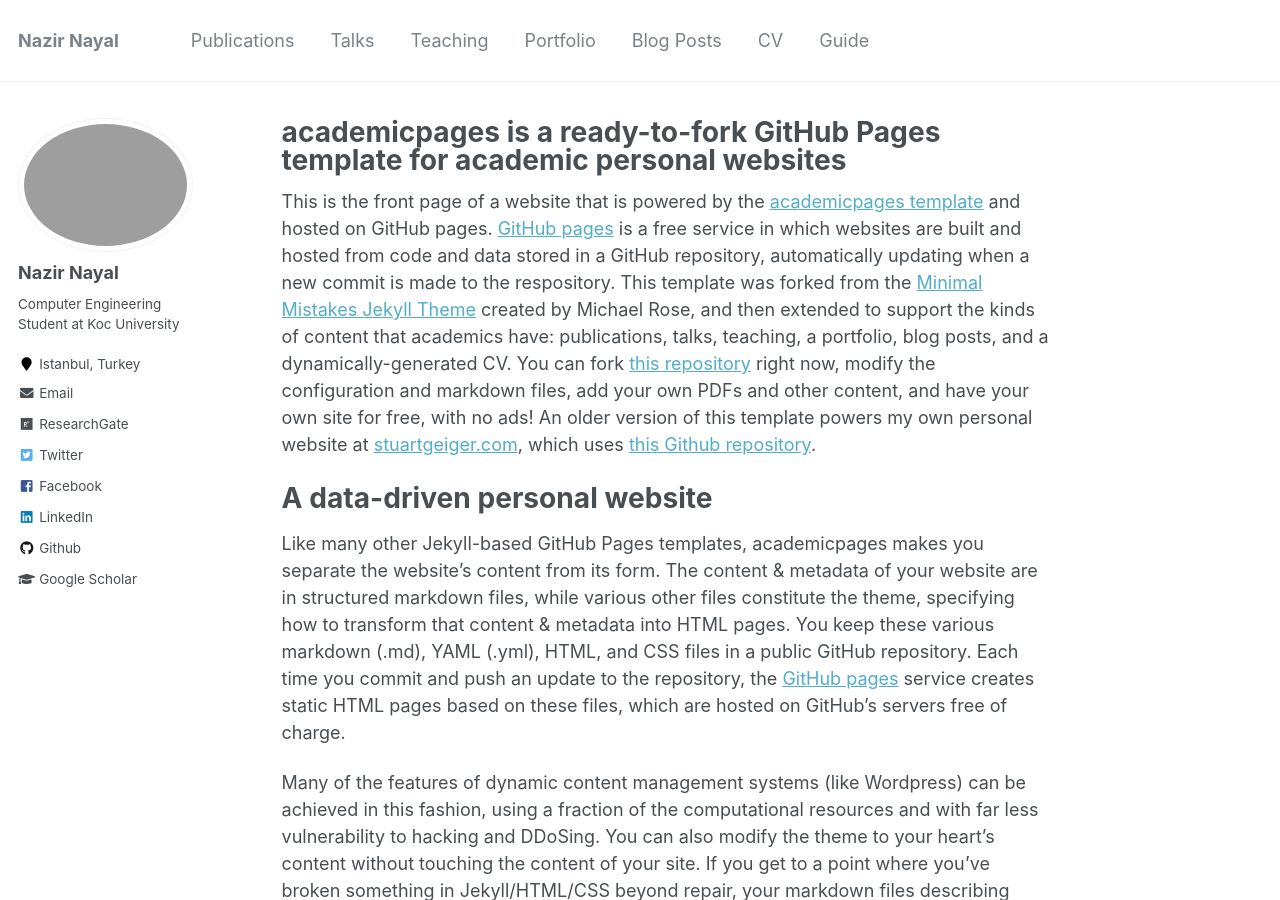
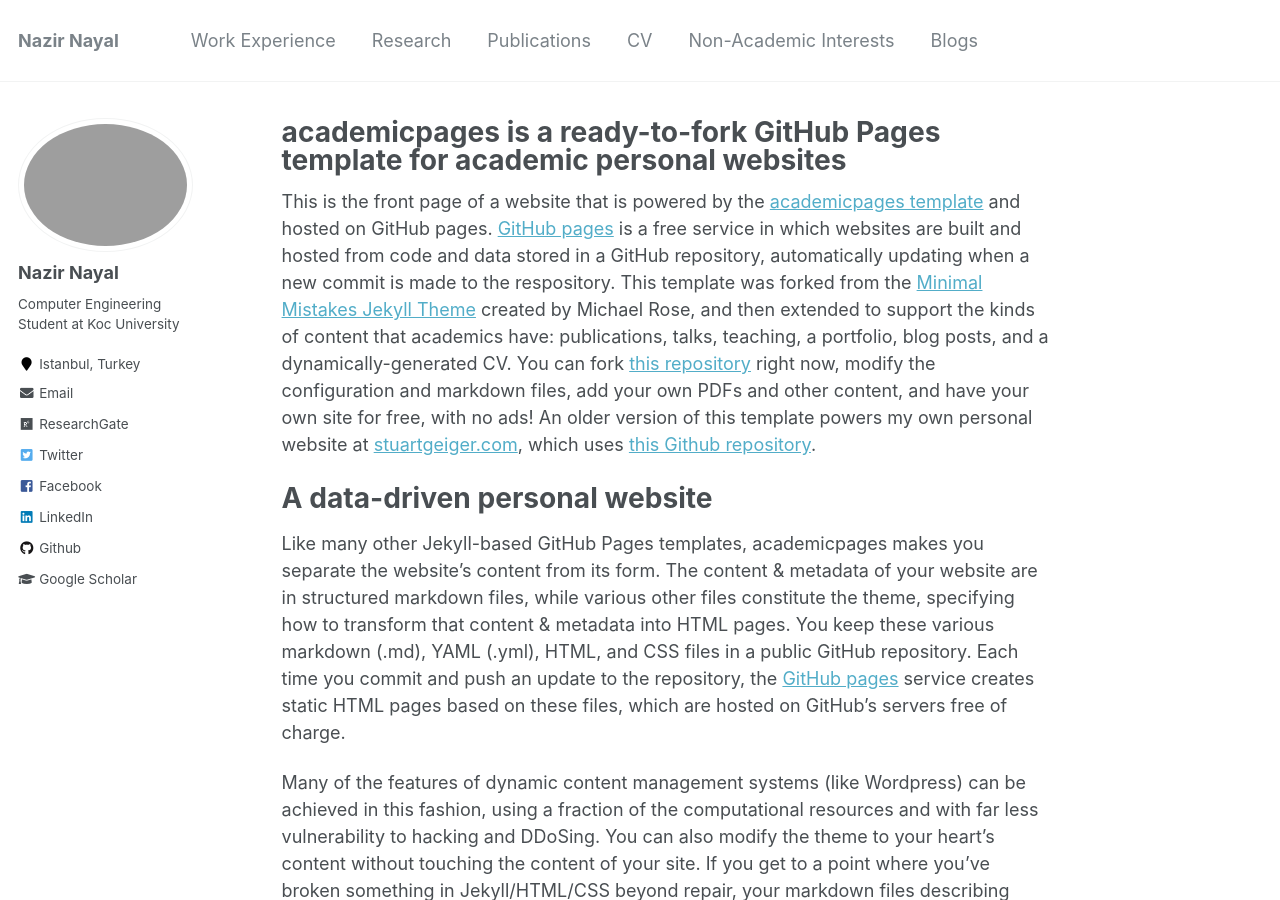
Before and after one commit to NazirNayal8/nazirnayal.github.io, a Jekyll site: the page built from _pages/about.md, in a window 1280 px wide and 900 px high. Built offline with Jekyll 4.4.1, drawn with Linux system fonts in a browser that asks for light colours.

Commit message:
update navigations

```diff
--- a/_data/navigation.yml
+++ b/_data/navigation.yml
@@ -1,22 +1,20 @@
 # main links links
 main:
+
+  - title: "Work Experience"
+    url: /work_experience/
+
+  - title: "Research"
+    url: /research/
+
   - title: "Publications"
     url: /publications/
-
-  - title: "Talks"
-    url: /talks/
-
-  - title: "Teaching"
-    url: /teaching/
-
-  - title: "Portfolio"
-    url: /portfolio/
-
-  - title: "Blog Posts"
-    url: /year-archive/
 
   - title: "CV"
     url: /cv/
 
-  - title: "Guide"
-    url: /markdown/
+  - title: "Non-Academic Interests"
+    url: /nonacademic/
+
+  - title: "Blogs"
+    url: /blogs/
```
